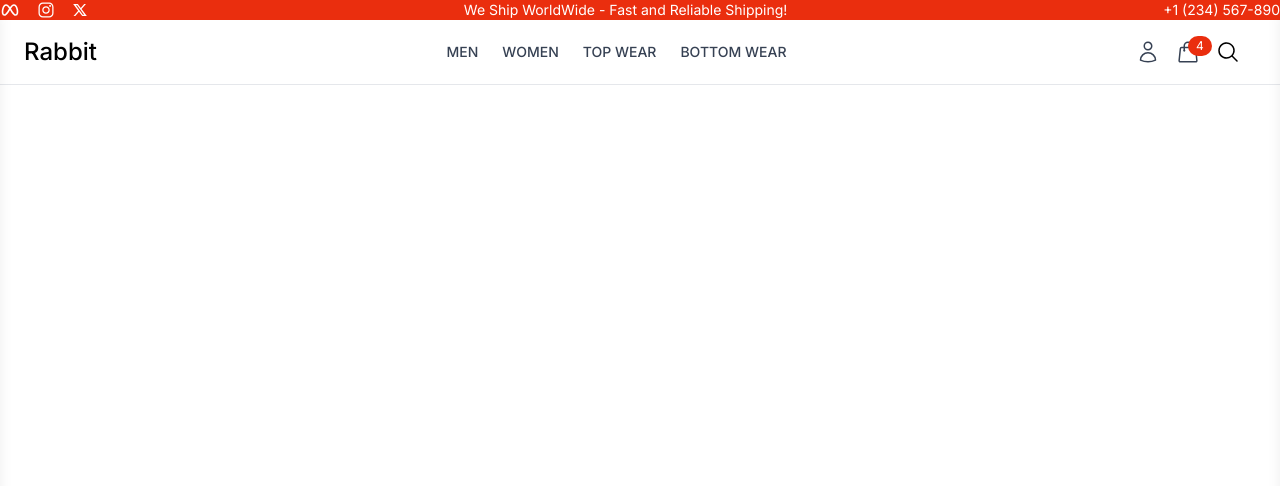
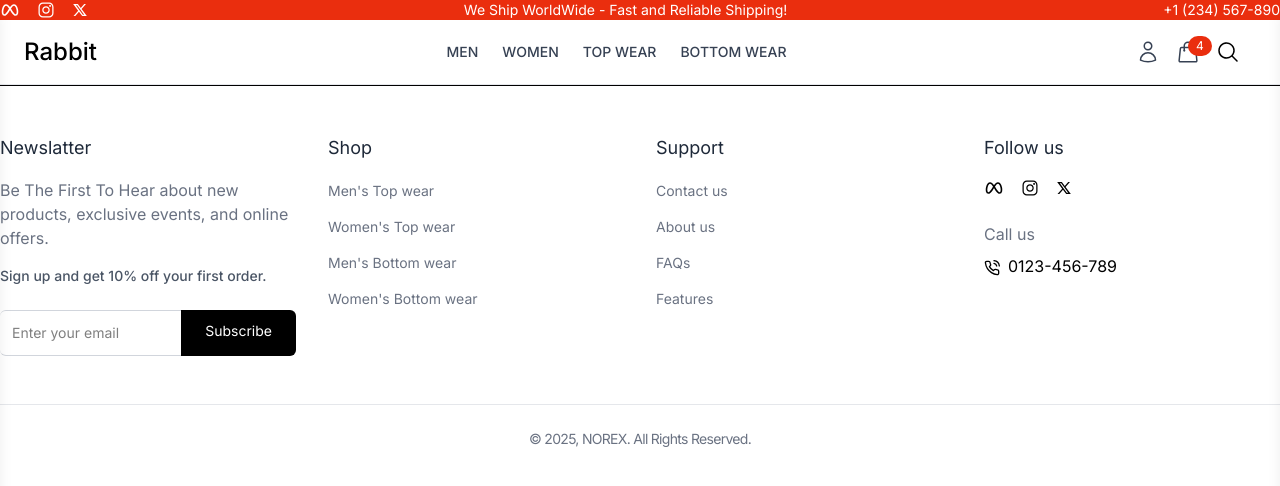
Before and after one commit to alirezanoshad/MERN-E-commerce-Web-App, a React (Vite) app in the folder frontend/: page / in a window 1280 px wide. Shown: the top 486 px of the page. Built offline with nearby package versions, Linux system fonts and the light colour scheme.

Commit message:
Import and render Footer in UserLayout
Add Footer component to the user layout and update Header import to include .jsx extension. This renders the site footer for all user pages and normalizes the module imports for Header and Footer.

```diff
--- a/frontend/src/components/Layout/UserLayout.jsx
+++ b/frontend/src/components/Layout/UserLayout.jsx
@@ -1,6 +1,7 @@
 // Structure a layout that users could see(whether they are logged in or not)
 import React from "react";
-import { Header } from "../Common/Header";
+import { Header } from "../Common/Header.jsx";
+import { Footer } from "../Common/Footer.jsx";
 
 // Our Userlayout includes 3 components: 2 common components(haeder - footer), and the main-content component(different context for different pages)
 export const UserLayout = () => {
@@ -10,6 +11,7 @@ export const UserLayout = () => {
       <Header />
       {/* Main-content */}
       {/* Footer */}
+      <Footer />
     </>
   );
 };
```
